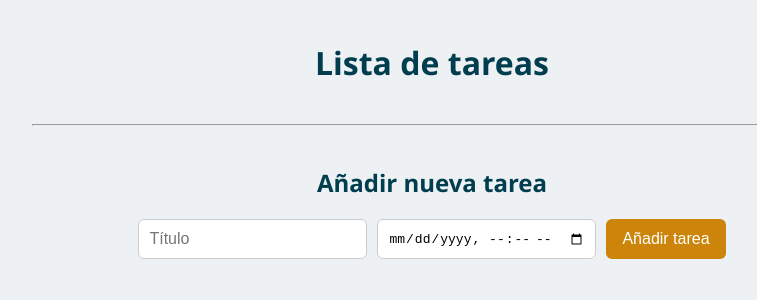
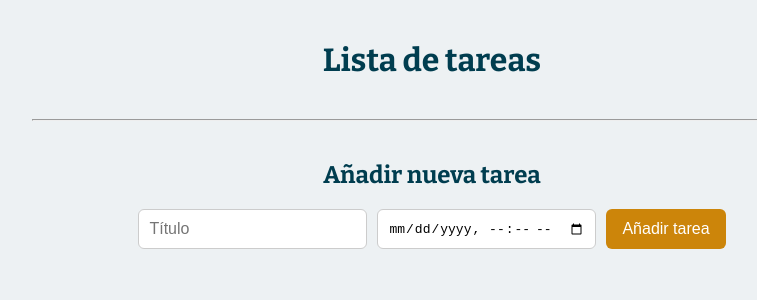
Before and after one commit to jesusgiltw/team-todo-app, a React (Create React App) app in the folder frontend/: page / in a window 1280 px wide. Shown: the top 300 px of the page, without its empty margins (208-965 px from the left). Built offline with nearby package versions, Linux system fonts and the light colour scheme; no server answers.

Commit message:
TW typography

```diff
--- a/frontend/package.json
+++ b/frontend/package.json
@@ -3,6 +3,7 @@
   "version": "0.1.0",
   "private": true,
   "dependencies": {
+    "@fontsource/bitter": "^5.2.8",
     "@testing-library/dom": "^10.4.1",
     "@testing-library/jest-dom": "^6.6.4",
     "@testing-library/react": "^16.3.0",
--- a/frontend/src/App.css
+++ b/frontend/src/App.css
@@ -1,3 +1,8 @@
+h1, h2, strong {
+  font-family: 'Bitter', serif;
+  font-weight: 700;
+}
+
 body {
   margin: 0;
   padding: 0;
--- a/frontend/src/App.js
+++ b/frontend/src/App.js
@@ -1,5 +1,8 @@
 import React, { useEffect, useState, useCallback } from 'react';
 import './App.css';
+import "@fontsource/bitter"; // peso normal
+import "@fontsource/bitter/700.css"; // negrita
+
 
 function Notification({ message, onClose }) {
   React.useEffect(() => {
```
Also changed, not shown: 1 other file (tests, documents, lock files or other folders).
